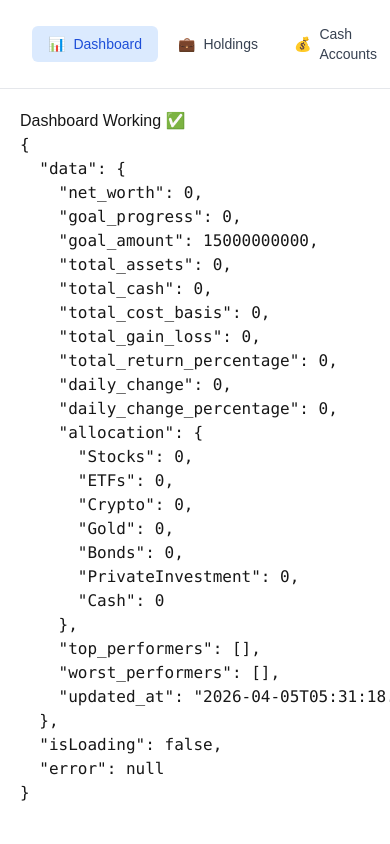
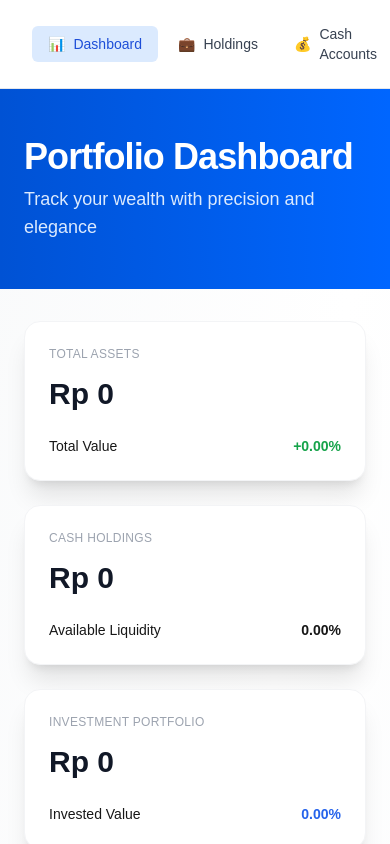
Before and after one commit to jerryyanjofito-design/Jerry-Portfolio-Tracker, a Next.js app: page /dashboard in a window 390 px wide. Shown: the top 844 px of the page. Built offline with nearby package versions, Linux system fonts and the light colour scheme; no server answers; the database is empty.

Commit message:
new dashboard

```diff
--- a/app/dashboard/page.tsx
+++ b/app/dashboard/page.tsx
@@ -1,17 +1,245 @@
 'use client'
 
-import { useDashboardSummary } from '@/hooks'
+import { useDashboardSummary, useAllocation, usePerformance } from '@/hooks'
+import { Card, CardContent, CardHeader, CardTitle } from '@/components/ui/card'
+import { AllocationPieChart } from '@/components/charts/pie-chart'
+import { LineChart } from '@/components/charts/line-chart'
+
+// Premium Design Tokens
+
+const TEXT_COLORS = {
+  primary: '#1F2937',
+  secondary: '#6B7280',
+  muted: '#64748B',
+} as const
+
+const BORDER_COLORS = {
+  DEFAULT: '#E5E7EB',
+  elevated: '#F3F4F6',
+} as const
+
+const CARD_STYLES = {
+  elevated: 'bg-white shadow-xl border border-gray-100 rounded-2xl hover:shadow-2xl transition-all duration-300 hover:-translate-y-1',
+  standard: 'bg-white border border-gray-200 rounded-xl shadow-sm hover:shadow-md transition-all duration-200',
+  glass: 'bg-white/80 backdrop-blur-xl border border-white/20 shadow-xl rounded-2xl',
+}
+
+const TYPOGRAPHY = {
+  hero: 'text-4xl md:text-5xl font-bold text-gray-900 tracking-tight',
+  h1: 'text-2xl md:text-3xl font-bold text-gray-900',
+  h2: 'text-xl font-semibold text-gray-800',
+  h3: 'text-lg font-semibold text-gray-700',
+  body: 'text-base text-gray-600',
+  small: 'text-sm text-gray-500',
+  label: 'text-xs font-medium text-gray-400 uppercase tracking-wide',
+}
+
+const formatCurrency = (value: number) => {
+  return new Intl.NumberFormat('id-ID', {
+    style: 'currency',
+    currency: 'IDR',
+    minimumFractionDigits: 0,
+    maximumFractionDigits: 0,
+  }).format(value)
+}
+
+const formatPercentage = (value: number) => {
+  const isPositive = value >= 0
+  return `${isPositive ? '+' : ''}${value.toFixed(2)}%`
+}
 
 export default function DashboardPage() {
-  const { data, isLoading, error } = useDashboardSummary()
+  const { data: summaryData, isLoading: summaryLoading, error: summaryError } = useDashboardSummary()
+  const { data: allocationData, isLoading: allocationLoading } = useAllocation('category')
+  const { data: performanceData, isLoading: performanceLoading } = usePerformance('all')
+
+  if (summaryLoading || allocationLoading || performanceLoading) {
+    return (
+      <div className="min-h-screen bg-gradient-to-br from-gray-50 to-gray-100 flex items-center justify-center">
+        <div className="text-center">
+          <div className="w-16 h-16 border-4 border-primary-600 border-t-transparent rounded-full animate-spin mx-auto mb-4" />
+          <p className={TYPOGRAPHY.body}>Loading your portfolio...</p>
+        </div>
+      </div>
+    )
+  }
+
+  if (summaryError) {
+    return (
+      <div className="min-h-screen bg-gradient-to-br from-gray-50 to-gray-100 flex items-center justify-center">
+        <Card className={CARD_STYLES.elevated}>
+          <CardContent className="p-8 text-center">
+            <h2 className={TYPOGRAPHY.h1 + ' mb-2 text-red-600'}>Unable to Load Dashboard</h2>
+            <p className={TYPOGRAPHY.body}>Please try again later or contact support.</p>
+          </CardContent>
+        </Card>
+      </div>
+    )
+  }
+
+  const summary = summaryData?.data
+  const allocation = allocationData?.data?.allocation || []
+  const performance = performanceData?.data?.performance || []
+
+  // Prepare allocation data for chart
+  const chartData = allocation.map((item: any) => ({
+    category: item.category,
+    value: item.value,
+    percentage: item.percentage,
+    color: getChartColor(item.category),
+  }))
+
+  // Prepare performance data for chart
+  const performanceChartData = performance.map((item: any) => ({
+    date: new Date(item.date).toLocaleDateString('id-ID', { month: 'short', day: 'numeric' }),
+    value: item.value,
+  }))
 
   return (
-    <div style={{ padding: 20 }}>
-      <h1>Dashboard Working ✅</h1>
+    <div className="min-h-screen bg-gradient-to-br from-gray-50 via-white to-gray-50">
+      {/* Hero Section */}
+      <div className="bg-gradient-to-r from-[#0052D4] to-[#0066FF] text-white py-12 px-6 md:px-12">
+        <div className="max-w-7xl mx-auto">
+          <h1 className={TYPOGRAPHY.hero.replace('text-gray-900', 'text-white')}>Portfolio Dashboard</h1>
+          <p className="text-lg text-blue-100 mt-2">Track your wealth with precision and elegance</p>
+        </div>
+      </div>
 
-      <pre>
-        {JSON.stringify({ data, isLoading, error }, null, 2)}
-      </pre>
+      {/* Main Content */}
+      <div className="max-w-7xl mx-auto px-6 md:px-12 py-8">
+        {/* Summary Cards */}
+        <div className="grid grid-cols-1 md:grid-cols-3 gap-6 mb-8">
+          {/* Total Assets Card */}
+          <Card className={CARD_STYLES.elevated}>
+            <CardHeader>
+              <CardTitle className={TYPOGRAPHY.label + ' mb-2'}>Total Assets</CardTitle>
+              <div className="text-3xl font-bold text-gray-900">
+                {formatCurrency(summary?.total_assets_value || 0)}
+              </div>
+            </CardHeader>
+            <CardContent>
+              <div className="flex items-center justify-between text-sm">
+                <span className={TEXT_COLORS.secondary}>Total Value</span>
+                <span className="font-semibold text-green-600">
+                  {summary?.total_change_percent ? formatPercentage(summary.total_change_percent) : '+0.00%'}
+                </span>
+              </div>
+            </CardContent>
+          </Card>
+
+          {/* Cash Holdings Card */}
+          <Card className={CARD_STYLES.elevated}>
+            <CardHeader>
+              <CardTitle className={TYPOGRAPHY.label + ' mb-2'}>Cash Holdings</CardTitle>
+              <div className="text-3xl font-bold text-gray-900">
+                {formatCurrency(summary?.cash_holdings || 0)}
+              </div>
+            </CardHeader>
+            <CardContent>
+              <div className="flex items-center justify-between text-sm">
+                <span className={TEXT_COLORS.secondary}>Available Liquidity</span>
+                <span className="font-semibold">
+                  {summary?.cash_percentage ? formatPercentage(summary.cash_percentage) : '0.00%'}
+                </span>
+              </div>
+            </CardContent>
+          </Card>
+
+          {/* Investment Portfolio Card */}
+          <Card className={CARD_STYLES.elevated}>
+            <CardHeader>
+              <CardTitle className={TYPOGRAPHY.label + ' mb-2'}>Investment Portfolio</CardTitle>
+              <div className="text-3xl font-bold text-gray-900">
+                {formatCurrency(summary?.portfolio_value || 0)}
+              </div>
+            </CardHeader>
+            <CardContent>
+              <div className="flex items-center justify-between text-sm">
+                <span className={TEXT_COLORS.secondary}>Invested Value</span>
+                <span className="font-semibold text-blue-600">
+                  {summary?.portfolio_percentage ? formatPercentage(summary.portfolio_percentage) : '0.00%'}
+                </span>
+              </div>
+            </CardContent>
+          </Card>
+        </div>
+
+        {/* Charts Section */}
+        <div className="grid grid-cols-1 lg:grid-cols-2 gap-8 mb-8">
+          {/* Portfolio Allocation */}
+          <Card className={CARD_STYLES.glass}>
+            <CardHeader>
+              <CardTitle className={TYPOGRAPHY.h2}>Portfolio Allocation</CardTitle>
+            </CardHeader>
+            <CardContent>
+              <div className="h-[400px]">
+                <AllocationPieChart data={chartData} height={400} />
+              </div>
+            </CardContent>
+          </Card>
+
+          {/* Performance Chart */}
+          <Card className={CARD_STYLES.glass}>
+            <CardHeader>
+              <CardTitle className={TYPOGRAPHY.h2}>Portfolio Performance</CardTitle>
+            </CardHeader>
+            <CardContent>
+              <div className="h-[400px]">
+                <LineChart data={performanceChartData} height={400} />
+              </div>
+            </CardContent>
+          </Card>
+        </div>
+
+        {/* Detailed Breakdown */}
+        <Card className={CARD_STYLES.standard}>
+          <CardHeader>
+            <CardTitle className={TYPOGRAPHY.h2}>Asset Breakdown</CardTitle>
+          </CardHeader>
+          <CardContent>
+            <div className="space-y-4">
+              {allocation.map((item: any, index: number) => (
+                <div
+                  key={index}
+                  className="flex items-center justify-between p-4 bg-gray-50 rounded-xl hover:bg-gray-100 transition-all duration-200"
+                >
+                  <div className="flex items-center gap-3">
+                    <div
+                      className="w-4 h-4 rounded-full"
+                      style={{ backgroundColor: getChartColor(item.category) }}
+                    />
+                    <div>
+                      <div className={TYPOGRAPHY.h3}>{item.category}</div>
+                      <div className={TYPOGRAPHY.small}>{item.count || 0} holdings</div>
+                    </div>
+                  </div>
+                  <div className="text-right">
+                    <div className={TYPOGRAPHY.body + ' font-semibold'}>
+                      {formatCurrency(item.value)}
+                    </div>
+                    <div className={TYPOGRAPHY.small}>
+                      {formatPercentage(item.percentage)}
+                    </div>
+                  </div>
+                </div>
+              ))}
+            </div>
+          </CardContent>
+        </Card>
+      </div>
     </div>
   )
 }
+
+function getChartColor(category: string): string {
+  const colors: Record<string, string> = {
+    'Stocks': '#3B82F6',
+    'Bonds': '#10B981',
+    'Real Estate': '#F59E0B',
+    'Commodities': '#EF4444',
+    'Cash': '#6B7280',
+    'Cryptocurrency': '#8B5CF6',
+    'Other': '#EC4899',
+  }
+  return colors[category] || '#6B7280'
+}
```
